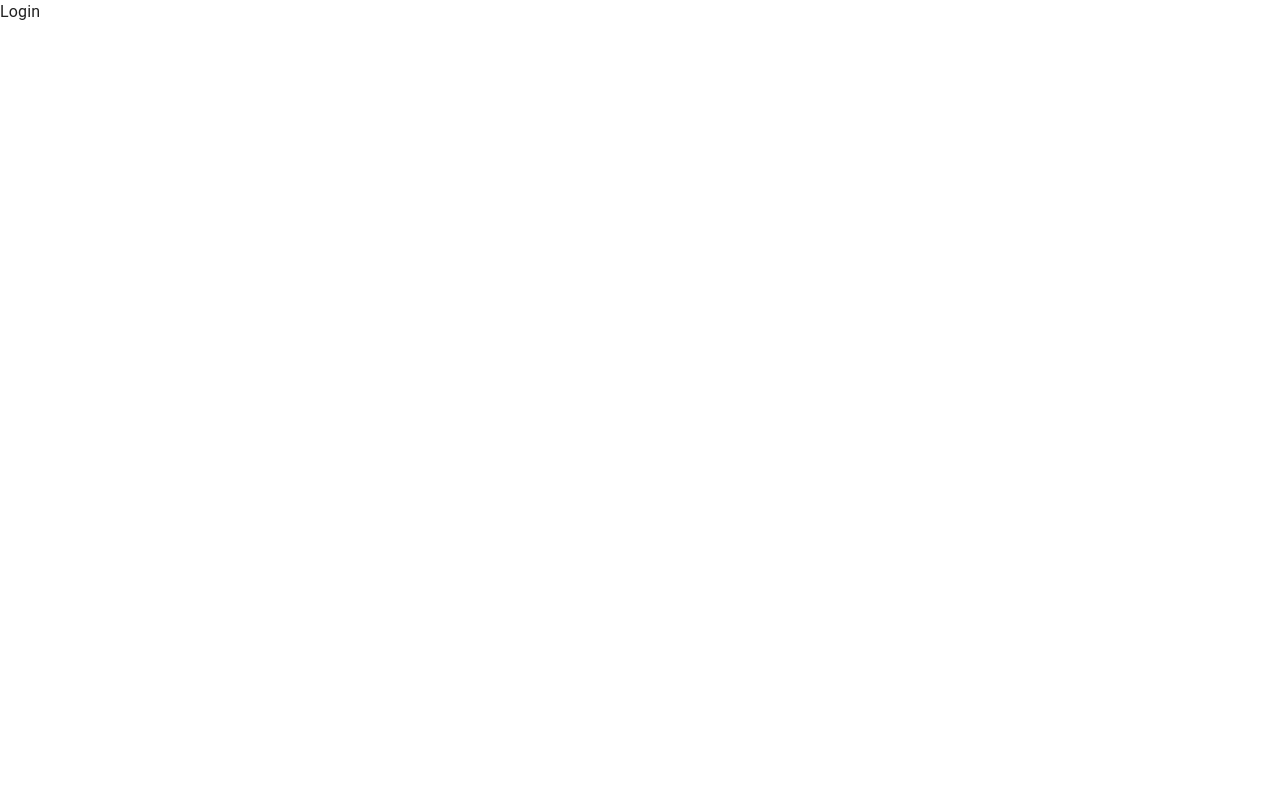
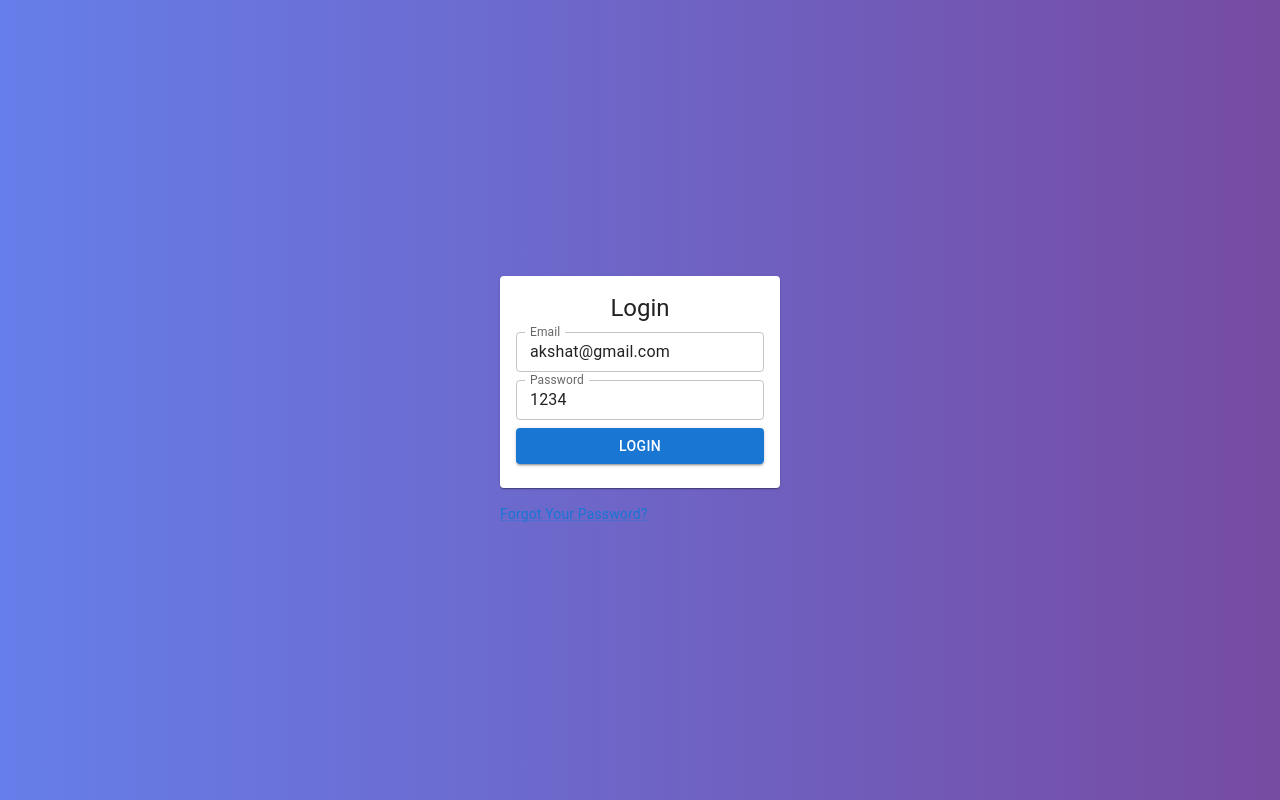
Before and after one commit to MihirPatel20/bakbak-v2, a React (Vite) app in the folder client/: page /login in a window 1280 px wide. Built offline with nearby package versions, Linux system fonts and the light colour scheme.

Commit message:
Add login page and create redux store for auth user

```diff
--- a/client/package.json
+++ b/client/package.json
@@ -14,8 +14,12 @@
     "@emotion/styled": "^11.11.0",
     "@mui/icons-material": "^5.15.11",
     "@mui/material": "^5.15.11",
+    "@reduxjs/toolkit": "^2.2.1",
+    "axios": "^1.6.7",
     "react": "^18.2.0",
     "react-dom": "^18.2.0",
+    "react-hook-form": "^7.50.1",
+    "react-redux": "^9.1.0",
     "react-router-dom": "^6.22.2"
   },
   "devDependencies": {
--- a/client/src/App.jsx
+++ b/client/src/App.jsx
@@ -1,3 +1,4 @@
+import Login from "pages/auth/Login";
 import React from "react";
 import { BrowserRouter, Routes, Route } from "react-router-dom";
 
@@ -5,9 +6,9 @@ const App = () => {
   return (
     <BrowserRouter>
       <Routes>
-        <Route path="/login" element={<div>Login</div>} />
+        <Route path="/login" element={<Login />} />
         <Route path="/register" element={<div>Register</div>} />
-        <Route path="/forgotpassword" element={<div>ForgotPassword</div>} />
+        <Route path="/forgot-password" element={<div>ForgotPassword</div>} />
         <Route path="/" element={<div>Home</div>} />
         <Route path="*" render={() => <div>404 Not Found</div>} />
       </Routes>
--- /dev/null
+++ b/client/src/api/api.js
@@ -0,0 +1,8 @@
+import axios from "axios";
+
+const api = axios.create({
+  baseURL: "http://localhost:8080/api/v1",
+  withCredentials: true,
+});
+
+export default api;
--- a/client/src/main.jsx
+++ b/client/src/main.jsx
@@ -2,10 +2,15 @@ import React from "react";
 import ReactDOM from "react-dom/client";
 import CssBaseline from "@mui/material/CssBaseline";
 import App from "./App.jsx";
+import store from "./redux/store.js";
+import { Provider } from "react-redux";
 
 ReactDOM.createRoot(document.getElementById("root")).render(
   <React.StrictMode>
     <CssBaseline />
-    <App />
+
+    <Provider store={store}>
+      <App />
+    </Provider>
   </React.StrictMode>
 );
--- /dev/null
+++ b/client/src/pages/auth/Login.jsx
@@ -0,0 +1,112 @@
+import React, { useState } from "react";
+import { useForm } from "react-hook-form";
+import { Link as RouterLink, useNavigate } from "react-router-dom";
+import {
+  Box,
+  Button,
+  Card,
+  CardContent,
+  Grid,
+  Link,
+  TextField,
+  Typography,
+} from "@mui/material";
+import { useDispatch } from "react-redux";
+import { loginUser } from "@/redux/authReducer/authThunk.js";
+
+const Login = () => {
+  const {
+    register,
+    handleSubmit,
+    formState: { errors },
+  } = useForm({
+    defaultValues: {
+      email: "akshat@gmail.com",
+      password: "1234",
+    },
+  });
+
+  const navigate = useNavigate();
+  const dispatch = useDispatch();
+
+  const handleLoginRequest = async (userData) => {
+    try {
+      const res = await dispatch(loginUser(userData)).unwrap();
+      console.log("res: ", res);
+      // navigate("/dashboard");
+    } catch (error) {
+      console.log("Error during login:", error);
+    }
+  };
+
+  return (
+    <Grid
+      container
+      spacing={0}
+      direction="column"
+      alignItems="center"
+      justifyContent="center"
+      style={{ minHeight: "100vh" }}
+      sx={{ background: "linear-gradient(to right, #667eea, #764ba2)" }}
+    >
+      <Grid item xs={12} sm={6} md={4}>
+        <Card>
+          <CardContent>
+            <Typography variant="h5" textAlign="center" gutterBottom>
+              Login
+            </Typography>
+            <Box
+              component="form"
+              onSubmit={handleSubmit(handleLoginRequest)}
+              sx={{ display: "flex", flexDirection: "column", gap: 1 }}
+            >
+              <div>
+                <TextField
+                  size="small"
+                  label="Email"
+                  type="email"
+                  placeholder="Enter email address"
+                  {...register("email", { required: "Email is required" })}
+                  error={!!errors.email}
+                  helperText={errors.email && errors.email.message}
+                />
+              </div>
+
+              <div>
+                <TextField
+                  size="small"
+                  label="Password"
+                  placeholder="********"
+                  {...register("password", {
+                    required: "Password is required",
+                  })}
+                  error={!!errors.password}
+                  helperText={errors.password && errors.password.message}
+                />
+              </div>
+
+              <div>
+                <Button
+                  type="submit"
+                  variant="contained"
+                  color="primary"
+                  fullWidth
+                >
+                  Login
+                </Button>
+              </div>
+            </Box>
+          </CardContent>
+        </Card>
+
+        <Typography variant="body2" mt={2}>
+          <Link component={RouterLink} to="/forgot-password">
+            Forgot Your Password?
+          </Link>
+        </Typography>
+      </Grid>
+    </Grid>
+  );
+};
+
+export default Login;
--- /dev/null
+++ b/client/src/redux/authReducer/authSlice.js
@@ -0,0 +1,66 @@
+import { createSlice } from "@reduxjs/toolkit";
+import { getUserProfile, loginUser, logoutUser, registerUser } from "./authThunk";
+
+const initialState = {
+  user: null, // Store user data here
+  accessToken: null, // Store the JWT accessToken here
+  refreshToken: null, // Store the refreshToken here
+  isLoading: false,
+  error: null,
+};
+
+// Create an authentication slice
+const authSlice = createSlice({
+  name: "auth",
+  initialState,
+  reducers: {
+    // Add reducers for handling user profile data here
+    setUserProfile: (state, action) => {
+      state.user = action.payload;
+    },
+    logoutUser,
+  },
+  extraReducers: (builder) => {
+    builder
+      .addCase(registerUser.pending, (state) => {
+        state.isLoading = true;
+        state.error = null;
+      })
+      .addCase(registerUser.fulfilled, (state, action) => {
+        state.isLoading = false;
+        state.user = action.payload.user;
+        state.accessToken = action.payload.accessToken;
+        state.error = null;
+      })
+      .addCase(registerUser.rejected, (state, action) => {
+        state.isLoading = false;
+        state.error = action.error.message;
+      })
+      .addCase(loginUser.pending, (state) => {
+        state.isLoading = true;
+        state.error = null;
+      })
+      .addCase(loginUser.fulfilled, (state, action) => {
+        console.log("action: ", action)
+        state.isLoading = false;
+        state.user = action?.payload?.data?.user;
+        state.accessToken = action?.payload?.data?.accessToken;
+        state.refreshToken = action?.payload?.data?.refreshToken;
+        state.error = null;
+      })
+      .addCase(loginUser.rejected, (state, action) => {
+        state.isLoading = false;
+        state.error = action.error.message;
+      })
+      .addCase(getUserProfile.fulfilled, (state, action) => {
+        state.user = action.payload;
+      })
+      .addCase(logoutUser.fulfilled, (state, action) => {
+        state.user = null;
+        state.accessToken = null;
+        state.error = null;
+      });
+  },
+});
+
+export default authSlice.reducer;
--- /dev/null
+++ b/client/src/redux/authReducer/authThunk.js
@@ -0,0 +1,54 @@
+import { createAsyncThunk } from "@reduxjs/toolkit";
+import api from "api/api";
+
+// Async thunk for user registration
+export const registerUser = createAsyncThunk(
+  "users/register",
+  async (userData) => {
+    // console.log("userData: ", userData);
+    try {
+      // Send a POST request to your registration endpoint
+      const response = await api.post("/users/register", userData);
+      return response.data;
+    } catch (error) {
+      throw error;
+    }
+  }
+);
+
+// Async thunk for user login
+export const loginUser = createAsyncThunk(
+  "users/login",
+  async (credentials) => {
+    try {
+      // Send a POST request to your login endpoint with credentials included
+      const response = await api.post("/users/login", credentials);
+      return response.data;
+    } catch (error) {
+      throw error;
+    }
+  }
+);
+
+// Async thunk for getting user profile
+export const getUserProfile = createAsyncThunk(
+  "users/getUserProfile",
+  async (_) => {
+    try {
+      const response = await api.get("/user/profile");
+      return response.data;
+    } catch (error) {
+      throw error;
+    }
+  }
+);
+
+// Async thunk for user logout
+export const logoutUser = createAsyncThunk("users/logout", async () => {
+  try {
+    const response = await api.get("/users/logout");
+    return response.data;
+  } catch (error) {
+    throw error;
+  }
+});
--- /dev/null
+++ b/client/src/redux/store.js
@@ -0,0 +1,13 @@
+// store.js
+
+import { configureStore } from "@reduxjs/toolkit";
+
+import authReducer from "./authReducer/authSlice";
+
+const store = configureStore({
+  reducer: {
+    auth: authReducer,
+  },
+});
+
+export default store;
--- a/client/vite.config.js
+++ b/client/vite.config.js
@@ -1,7 +1,25 @@
-import { defineConfig } from 'vite'
-import react from '@vitejs/plugin-react-swc'
+import { defineConfig } from "vite";
+import react from "@vitejs/plugin-react-swc";
+import path from "path";
 
-// https://vitejs.dev/config/
 export default defineConfig({
+  // base: "src",
   plugins: [react()],
-})
+  server: {
+    port: 3000,
+  },
+  resolve: {
+    alias: {
+      "@": "/src",
+      assets: "/src/assets",
+      api: "/src/api",
+      components: "/src/components",
+      context: "/src/context",
+      pages: "/src/pages",
+      reducer: "/src/reducer",
+    },
+  },
+  build: {
+    sourcemap: true,
+  },
+});
--- /dev/null
+++ b/package.json
@@ -0,0 +1,5 @@
+{
+  "dependencies": {
+    "react-hook-form": "^7.50.1"
+  }
+}
```
Also changed, not shown: client/jsconfig.json (added, +8 -0 lines), 2 other files (tests, documents, lock files or other folders).
